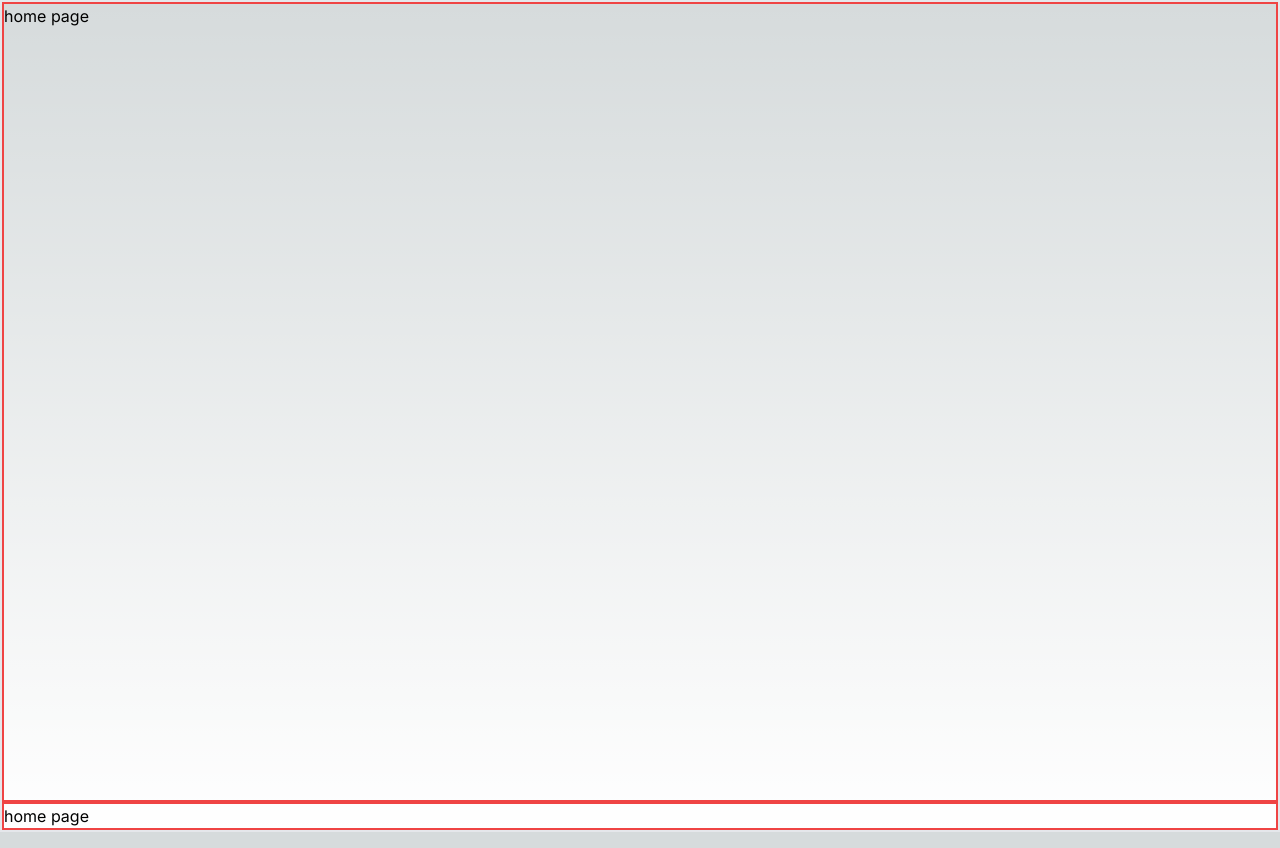
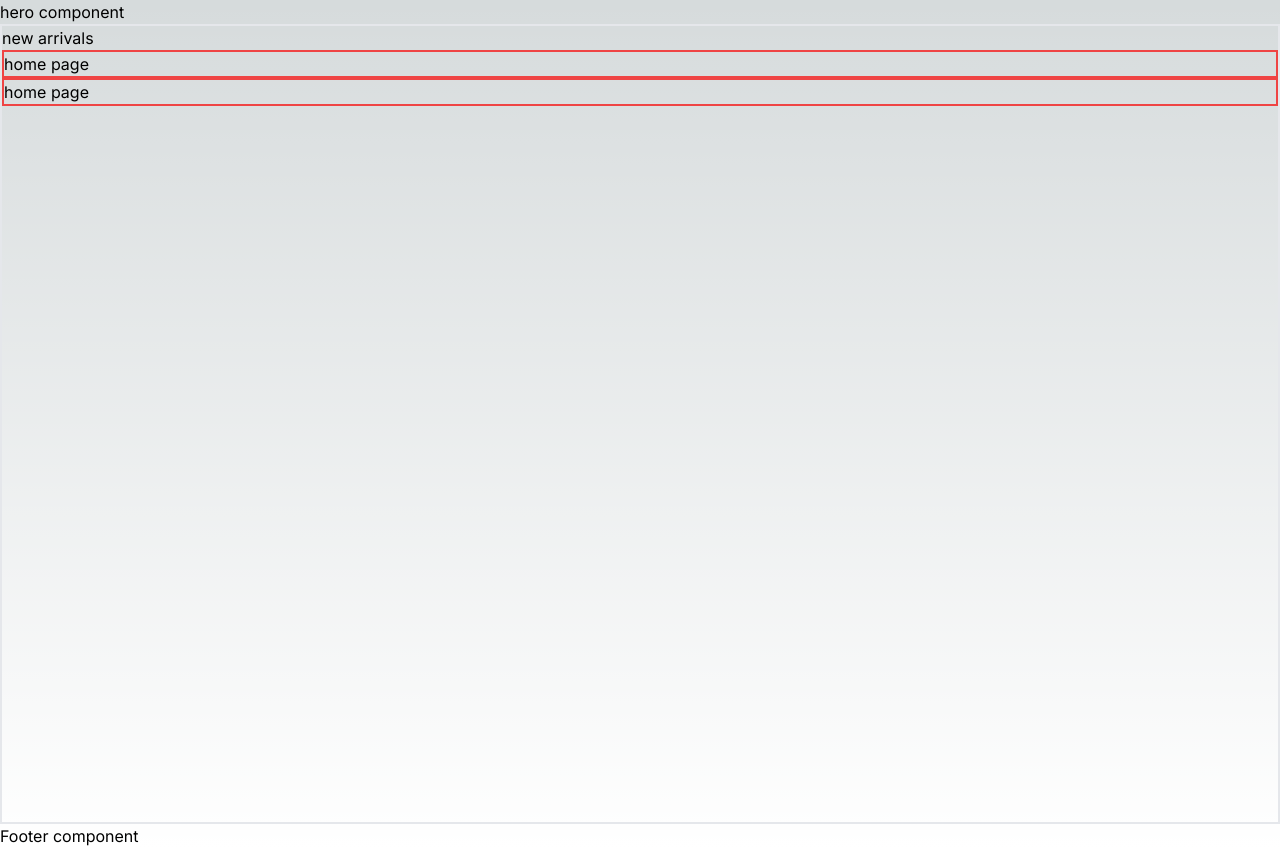
Before and after one commit to DanielCW7/comic-collector, a Next.js app: page / in a window 1280 px wide. Built offline with nearby package versions, Linux system fonts and the light colour scheme.

Commit message:
created components for homepage

```diff
--- /dev/null
+++ b/components/arrivals.js
@@ -0,0 +1,11 @@
+
+
+function Arrivals() {
+    return (
+        <div>
+            <h1> new arrivals </h1>
+        </div>
+    )
+}
+
+export default Arrivals
--- /dev/null
+++ b/components/footer.js
@@ -0,0 +1,11 @@
+
+
+function Footer() {
+    return (
+        <footer>
+            <h1> Footer component </h1>
+        </footer>
+    )
+}
+
+export default Footer
--- /dev/null
+++ b/components/header.js
@@ -0,0 +1,10 @@
+
+function Header() {
+    return (
+        <header>
+            <h1> hero component </h1>
+        </header>
+    )
+}
+
+export default Header
--- a/src/app/page.js
+++ b/src/app/page.js
@@ -1,24 +1,31 @@
 import Image from 'next/image'
+import Header from '../../components/header'
+import Arrivals from '../../components/arrivals'
+import Footer from '../../components/footer'
+
+// look for away to make the component imports one line^
 
 export default function Home() {
   return (
-    <main className="border-2 flex min-h-screen flex-col">
-          {/* hero */}
-          <div className='border-red-500 border-2 min-h-screen flex-col'>
-            <h1> home page </h1>
-          </div>
-          {/* component holding comics */}
-          <div className='border-red-500 border-2 flex-col'>
-            <h1> home page </h1>
-          </div>
-          {/* image */}
-          <div>
+    <div>
 
-          </div>
-          {/* how to use */}
-          <div>
+      {/* nav component above main */}
+      <Header />
+      <main className="border-2 flex min-h-screen flex-col">
 
-          </div>
-    </main>
+            <Arrivals />
+            {/* image */}
+            <div className='border-red-500 border-2 flex-col'>
+              <h1> home page </h1>
+            </div>
+            {/* how to use */}
+            <div className='border-red-500 border-2 flex-col'>
+              <h1> home page </h1>
+            </div>
+      </main>
+      {/* footer component */}
+      <Footer />
+    </div>
+
   )
 }
```
